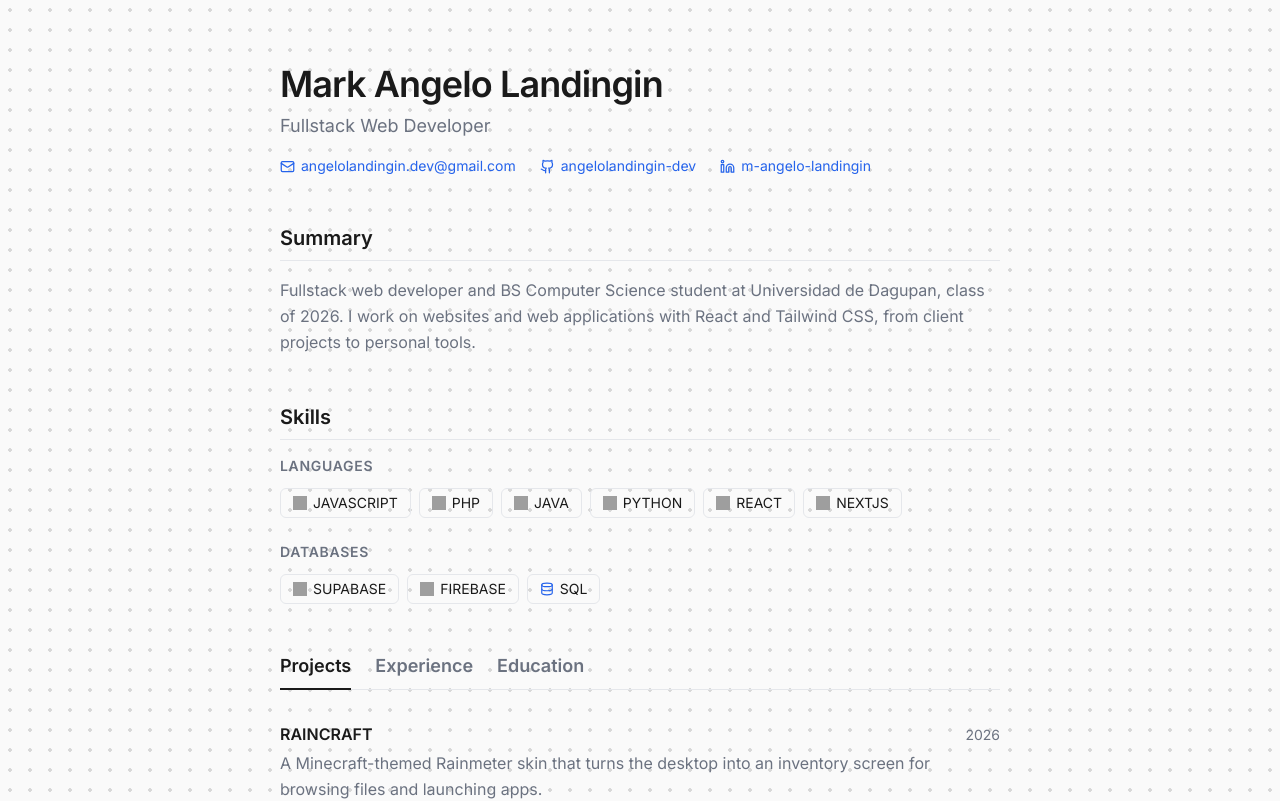
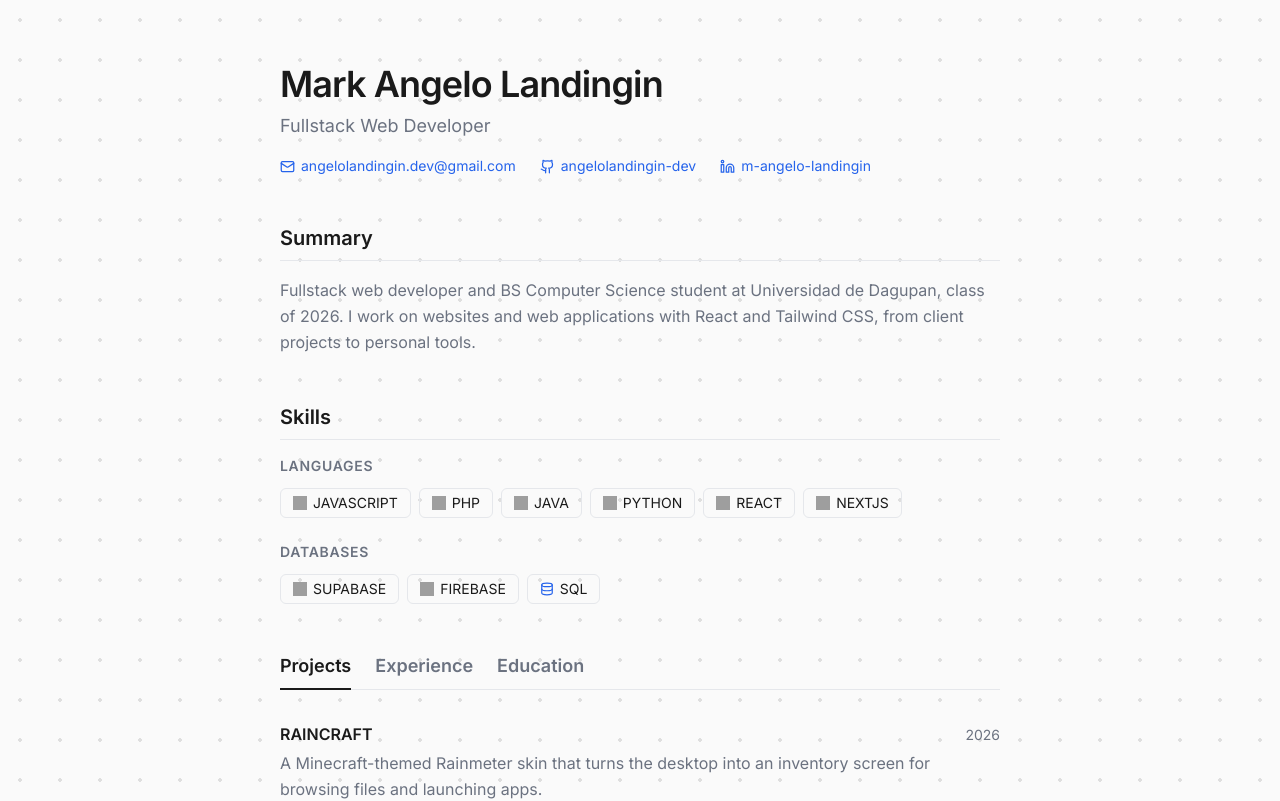
Before and after one commit to angelolandingin-dev/IvonneDev, a React (Vite) app: page / in a window 1280 px wide. Shown: the top 801 px of the page. Built offline with nearby package versions, Linux system fonts and the light colour scheme; grey boxes are pictures that could not be loaded.

Commit message:
fix(portfolio): tune dot grid to 2px dots, 40px spacing, 12% opacity

```diff
--- a/src/index.css
+++ b/src/index.css
@@ -15,7 +15,7 @@
   body {
     @apply bg-cv-bg text-cv-text font-sans antialiased;
 
-    background-image: radial-gradient(circle, rgba(26, 26, 26, 0.15) 2px, transparent 2px);
-    background-size: 20px 20px;
+    background-image: radial-gradient(circle, rgba(26, 26, 26, 0.12) 2px, transparent 2px);
+    background-size: 40px 40px;
   }
 }
```
